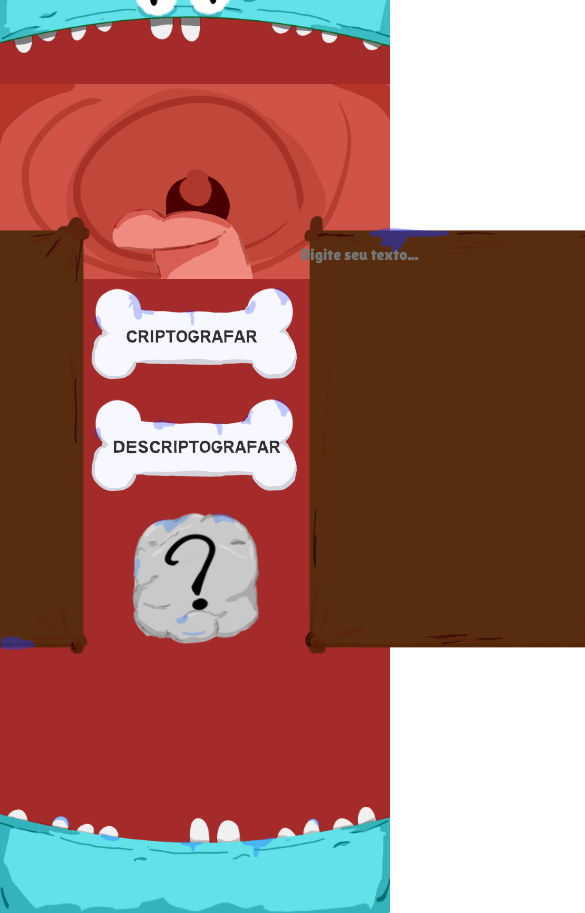
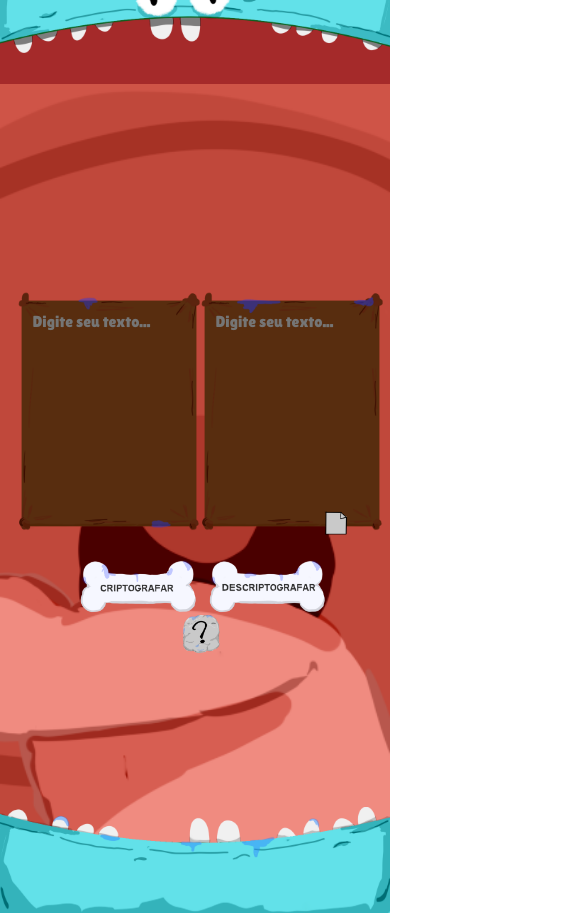
Before and after one commit to Gusstavolo/ChallengeAlura, a React (Create React App) app: page / in a window 390 px wide. Shown: the top 913 px of the page, 585 px wide, since content can reach past the window. Built offline with nearby package versions, Linux system fonts and the light colour scheme.

Commit message:
test responsive

```diff
--- a/src/App.css
+++ b/src/App.css
@@ -161,3 +161,119 @@ section {
   background: url('./components/img/placa.png') no-repeat center;
   background-size: 100%;
 }
+
+
+
+
+@media (max-width: 2100px) {
+  .overlay {
+    width: 60vw;
+   height: 96vh;
+  }
+
+}
+@media (max-width: 1300px) {
+  section {
+    background-size: 123vw;
+  }
+}
+@media (max-width: 992px) {
+  section {
+    background-size: 148vw;
+  }
+}
+@media (max-width: 835px){
+ section {
+  flex-direction: row;
+  background-size: 200vw;
+  background-position: center;
+ }
+ .divButton {
+  position: absolute;
+  flex-direction: row;
+  bottom: 15vh;
+ }
+ .buttonDesCod,
+ .buttonCod {
+  position: relative;
+     width: 18vh;
+     height: 9vh;
+     left: 4.1vh;
+ }
+ .stoneInfo {
+  position: relative;
+    width: 10vh;
+     height: 10vh;
+     left: 8vh;
+ }
+ .stoneCopy {
+
+  bottom: -10vh;
+ }
+
+ .boxOne,
+ .boxTwo{
+  position: relative;
+  width: 45vh;
+  height: 69vh;
+  bottom: 5vh;
+ }
+ .boxOneText,
+ .boxTwoText {
+  position: relative;
+  width: 40vh;
+  height: 53vh;
+  bottom: 3vh;
+
+ }
+
+}
+@media (max-width: 490px){
+  .boxOne,
+ .boxTwo{
+  left: 2vh;
+  width: 23vh;
+  height: 33vh;
+
+ }
+ .boxOneText,
+ .boxTwoText {
+
+  width: 18vh;
+  height: 26vh;
+  bottom: 0vh;
+
+ }
+ section {
+  background-size: 400vw;
+  background-position: center;
+ }
+ .divButton {
+  position: absolute;
+  flex-direction: row;
+  bottom: 26vh;
+ }
+ .buttonDesCod,
+ .buttonCod {
+  position: relative;
+     width: 14vh;
+     height: 8vh;
+     left: 4.1vh;
+ }
+ .stoneCopy {
+  width: 3vh;
+  bottom: -7vh;
+  left: -5vh;
+ }
+ .stoneInfo {
+  position: relative;
+    width: 5vh;
+     height: 5vh;
+     top: 5vh;
+     left: -14.5vh;
+ }
+ .overlay {
+  width: 90vw;
+ height: 106vh;
+}
+}
```
